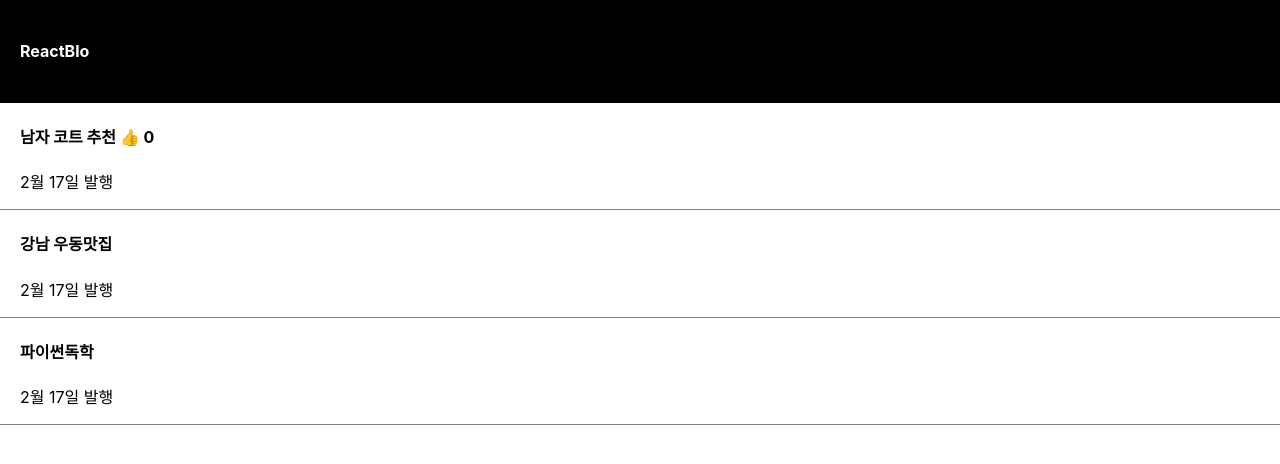
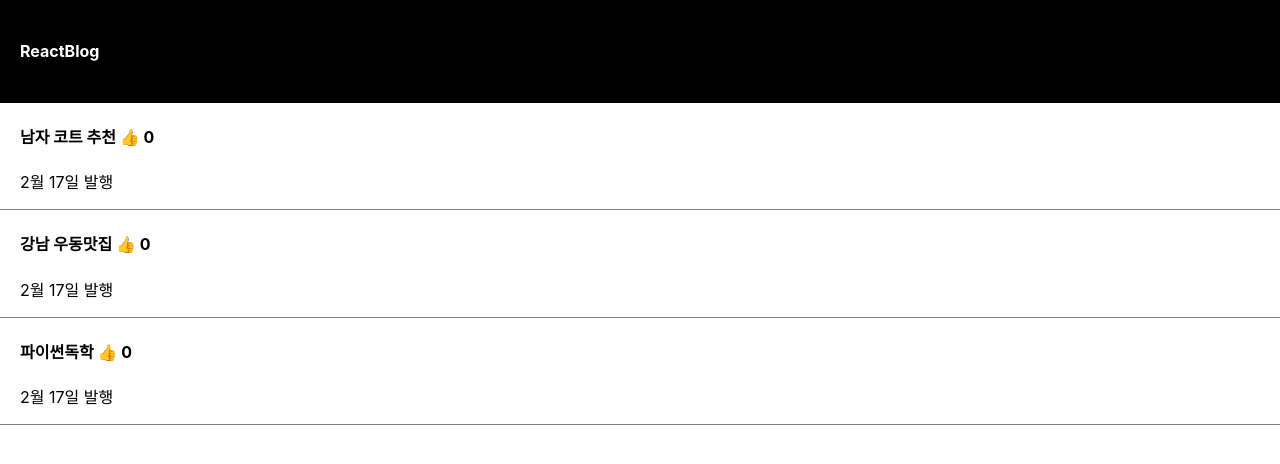
Before and after one commit to jgd0423/codingapple_react, a React (Create React App) app: page / in a window 1280 px wide. Shown: the top 464 px of the page. Built offline with nearby package versions, Linux system fonts and the light colour scheme.

Commit message:
map : 많은 div들을 반복문으로 줄이고 싶은 충동이 들 때

```diff
--- a/src/App.js
+++ b/src/App.js
@@ -2,44 +2,37 @@ import './App.css';
 import { useState } from 'react';
 
 function App() {
-  let [title, setTitle] = useState(['남자 코트 추천', '강남 우동맛집', '파이썬독학']);
-  let [thumbsUp, setThumbsUp] = useState(0);
+  let [titles, setTitles] = useState(['남자 코트 추천', '강남 우동맛집', '파이썬독학']);
+  let [thumbsUp, setThumbsUp] = useState([0, 0, 0]);
   let [isModalShow, setIsModalShow] = useState(false);
 
   return (
     <div className="App">
       <div className="black-nav">
-        <h4>ReactBlo</h4>
+        <h4>ReactBlog</h4>
       </div>
-      <div className="list">
+      {titles.map((title, idx) => {
+        return (
+          <div className="list" key={idx}>
             <h4>
-          {title[0]}{' '}
+              {title}{' '}
               <span
                 onClick={() => {
-              setThumbsUp(++thumbsUp);
+                  const thumbsUpCopy = [...thumbsUp];
+                  let clickedThumbsUp = thumbsUpCopy[idx];
+                  clickedThumbsUp++;
+                  thumbsUpCopy[idx] = clickedThumbsUp;
+                  setThumbsUp(thumbsUpCopy);
                 }}
               >
                 👍
               </span>{' '}
-          {thumbsUp}{' '}
+              {thumbsUp[idx]}
             </h4>
             <p>2월 17일 발행</p>
           </div>
-      <div className="list">
-        <h4>{title[1]}</h4>
-        <p>2월 17일 발행</p>
-      </div>
-      <div className="list">
-        <h4
-          onClick={() => {
-            setIsModalShow(!isModalShow);
-          }}
-        >
-          {title[2]}
-        </h4>
-        <p>2월 17일 발행</p>
-      </div>
-
+        );
+      })}
       {isModalShow ? <Modal /> : null}
     </div>
   );
```
Lines whose indentation alone changed are shown as unchanged.
